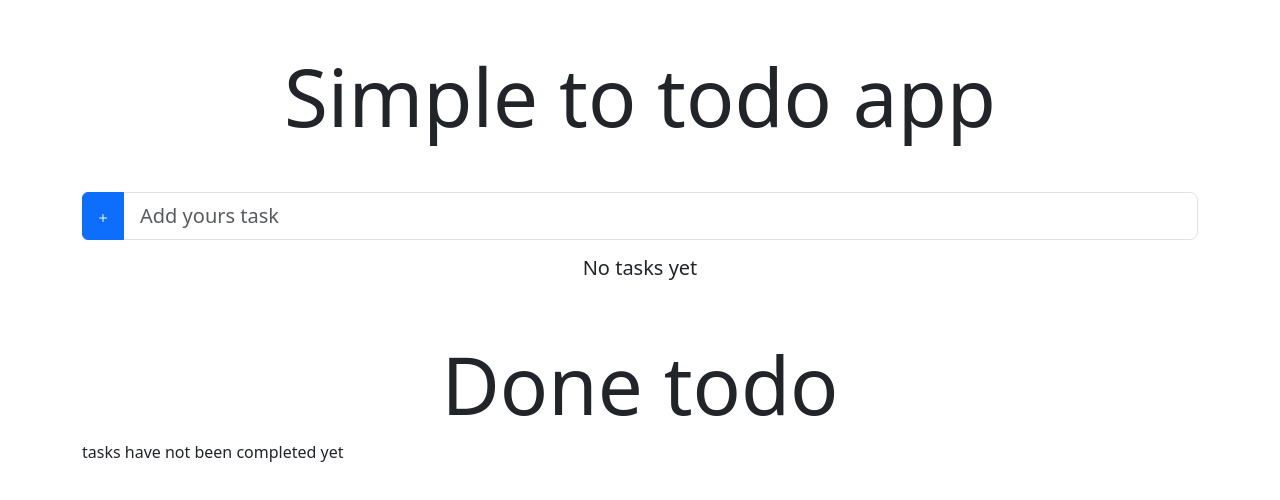
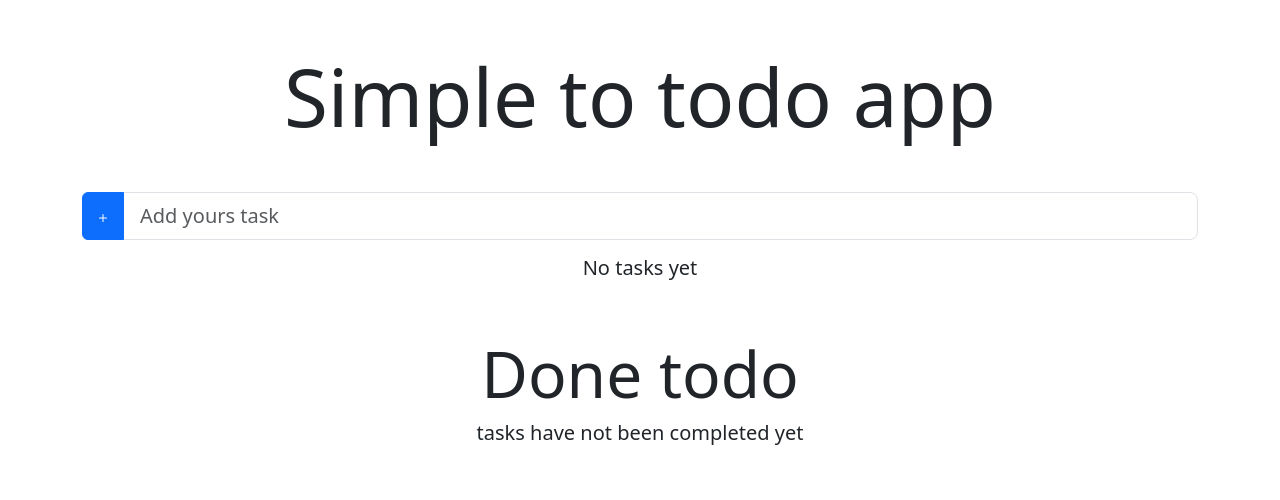
Before and after one commit to kacpermielanczyk/simple-todo-app, a React (Create React App) app: page / in a window 1280 px wide. Shown: the top 500 px of the page. Built offline with nearby package versions, Linux system fonts and the light colour scheme.

Commit message:
finished todo adding logic and improved item display

```diff
--- a/src/DoneToDoList.js
+++ b/src/DoneToDoList.js
@@ -1,19 +1,27 @@
-import React, {useState} from 'react'
-import ToDo from './ToDo'
+import React from "react";
+import ToDo from "./ToDo";
 
 export default function DoneToDoList({ todos, deleteToDo, changeStyle }) {
-
-
   return (
     <div>
-
-      <h2 className='text-center mt-5 mb-2 font-weight-bold display-1'>Done todo</h2>
-      {todos !== 0 ? <p>tasks have not been completed yet</p> : null}
+      <h2 className="text-center mt-5 mb-2 font-weight-bold display-3">
+        Done todo
+      </h2>
+      {todos.every((todo) => todo.complete !== true) ? (
+        <p className="h5 text-center">tasks have not been completed yet</p>
+      ) : null}
       <ul className="list-group">
         {todos.map((todo) => {
-            return <ToDo key={todo.id} todo={todo} deleteToDo={deleteToDo} changeStyle={changeStyle}/>
+          return (
+            <ToDo
+              key={todo.id}
+              todo={todo}
+              deleteToDo={deleteToDo}
+              changeStyle={changeStyle}
+            />
+          );
         })}
       </ul>
     </div>
-  )
+  );
 }
--- a/src/ToDoApp.js
+++ b/src/ToDoApp.js
@@ -87,7 +87,8 @@ export default function ToDoApp() {
         />
       </div>
 
-      {todos.length === 0 && <p className="h5 text-center">No tasks yet</p>}
+      {/* {todos.length === 0 && <p className="h5 text-center">No tasks yet</p>} */}
+      {todos.every((todo) => todo.complete !== false) && <p className="h5 text-center">No tasks yet</p>}
       <ToDoList todos={todos.filter(todo => {return todo.complete === false})} deleteToDo={deleteToDo} changeStyle={changeStyle} />
       <DoneToDoList todos={todos.filter(todo => {return todo.complete === true})} deleteToDo={deleteToDo} changeStyle={changeStyle}/>
     </div>
```
